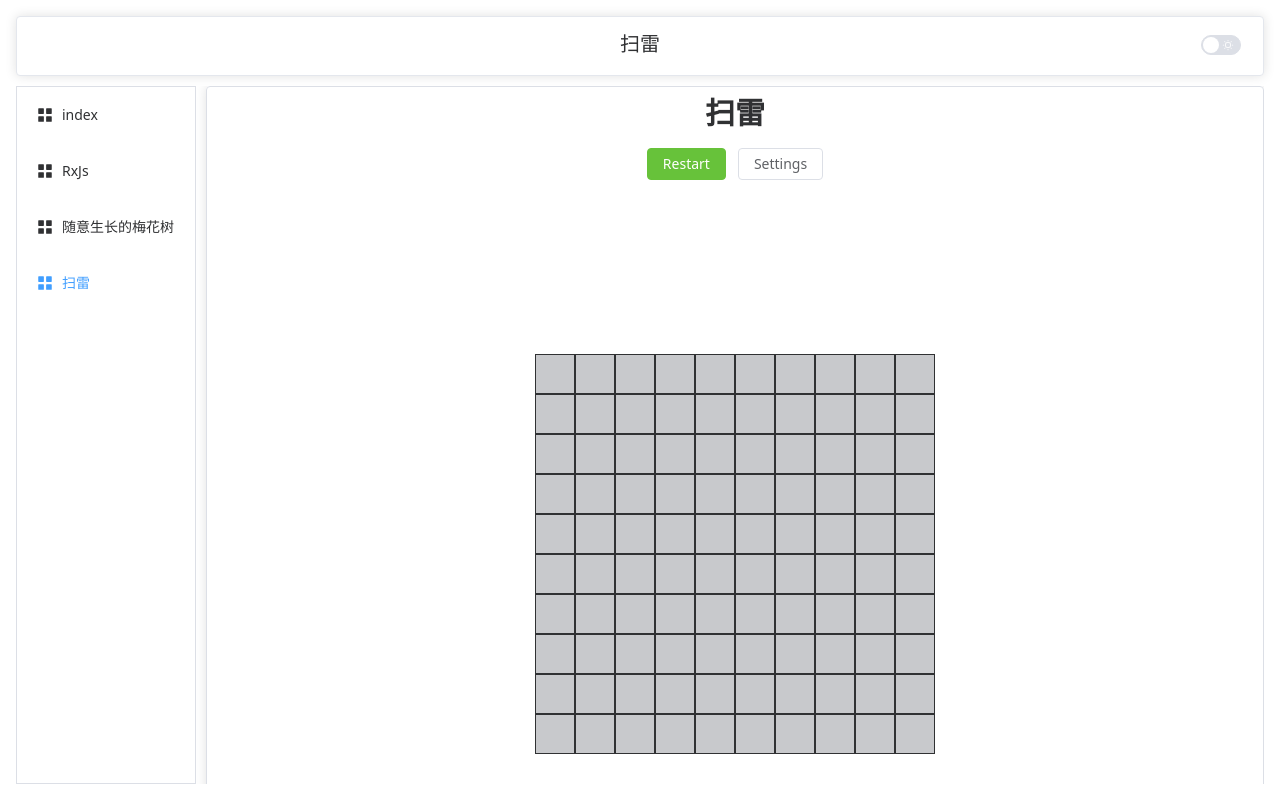
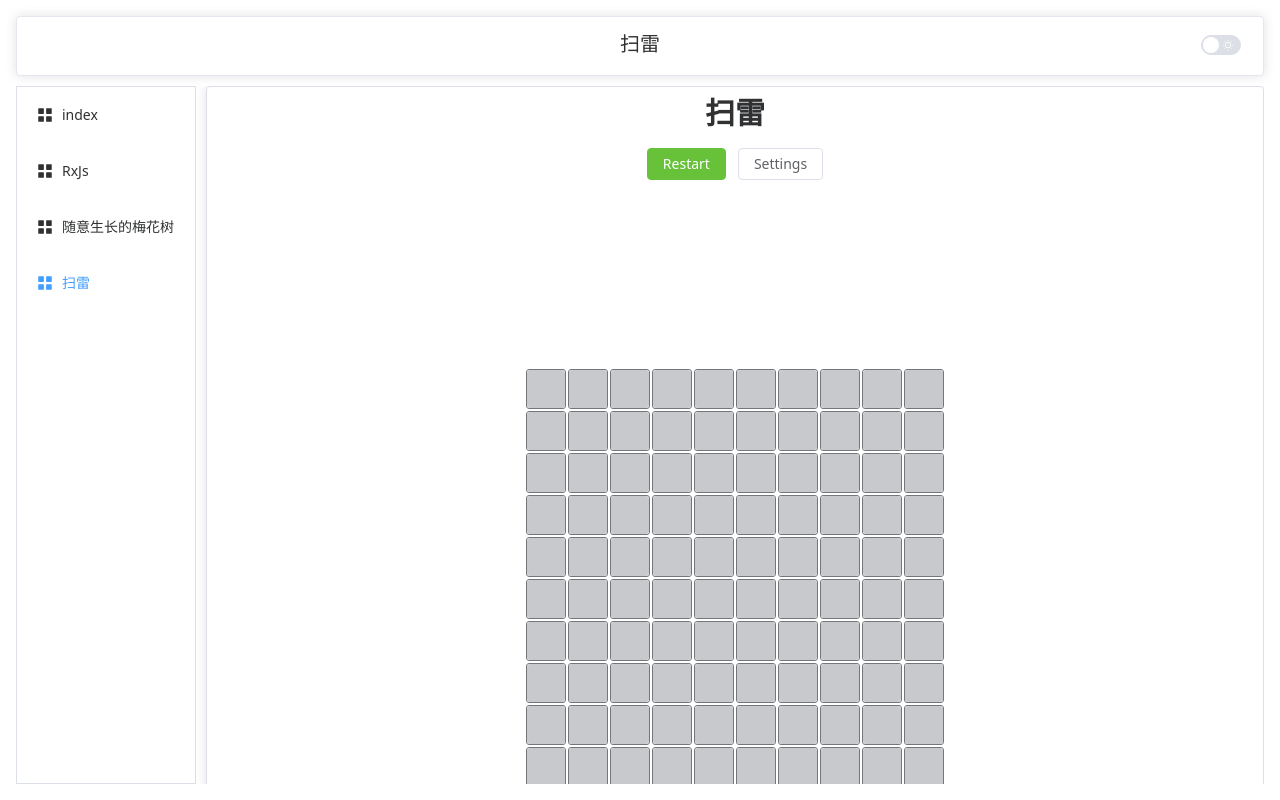
Before and after one commit to NobitaYuan/GoodDemo, a Vue app: page /#/minesweeper in a window 1280 px wide. Built offline with nearby package versions, Linux system fonts and the light colour scheme.

Commit message:
feat✨: 扫雷基本功能和ui的完善

```diff
--- a/src/views/minesweeper/index.vue
+++ b/src/views/minesweeper/index.vue
@@ -7,7 +7,7 @@ const isDev = false
 const WIDTH = 10
 const HEIGHT = 10
 // 每个格子生成雷的概率
-const mineProbability = 0.2
+const mineProbability = 0.3
 // 本次生成雷的数量
 let mineCount = 0
 // 是否开始游戏
@@ -20,9 +20,9 @@ interface BlockState {
     x: number // x坐标
     y: number // y坐标
     revealed: boolean// 是否被翻开
-    mine?: boolean // 是否是雷
+    mine: boolean // 是否是雷
     flagged: boolean // 是否被标记
-    adjacentMines: number // 周围雷的数量
+    adjacentMines: number   // 周围雷的数量
 }
 const state = ref<BlockState[][]>([[]])
 
@@ -31,7 +31,7 @@ const generateData = () => {
     state.value = []
     state.value = Array.from({ length: HEIGHT }, (_, y) =>
         Array.from({ length: WIDTH },
-            (_, x): BlockState => ({ x, y, revealed: false, flagged: false, adjacentMines: 0 })
+            (_, x): BlockState => ({ x, y, revealed: false, mine: false, flagged: false, adjacentMines: 0 })
         ))
 }
 
@@ -49,6 +49,9 @@ const generateMines = (initBlock: BlockState) => {
                 mineCount++
             }
         }
+    }
+    if (mineCount === 0) {
+        generateMines(initBlock)
     }
 }
 
@@ -112,8 +115,6 @@ const reveal = (block: BlockState) => {
         updateNumbers()
     }
 
-    if (block.flagged) return
-
     // 翻面
     block.revealed = true
 
@@ -126,18 +127,14 @@ const reveal = (block: BlockState) => {
     }
 
     revealSiblings(block)
+    checkGameStatus()
 }
 // 标记
 const flagFn = (block: BlockState) => {
-    block.flagged = true
-}
-
-// 开始
-const init = () => {
-    isStart = false
-    isGameOver = false
-    mineCount = 0
-    generateData()
+    if (isGameOver) return
+    if (block.revealed) return
+    block.flagged = !block.flagged
+    checkGameStatus()
 }
 
 // 将格子周围的格子都翻开
@@ -152,6 +149,29 @@ const revealSiblings = (block: BlockState) => {
         }
     }
 }
+// 检查是否胜利
+const checkGameStatus = () => {
+    const arr = state.value.flat().filter((block) => !block.mine)
+    // 非雷的是否都翻开
+    const isWin = arr.every((block) => block.revealed)
+    // 雷的是否都标记
+    const isWin2 = state.value.flat().filter((block) => block.mine).every((block) => block.flagged)
+    if (isWin || isWin2) {
+        isGameOver = true
+        alert('You Win')
+        revealAll()
+    }
+}
+
+
+// 开始
+const init = () => {
+    isStart = false
+    isGameOver = false
+    mineCount = 0
+    generateData()
+}
+
 
 onMounted(() => {
     init()
@@ -169,13 +189,18 @@ onMounted(() => {
         </div>
         <div class="content flex-1  flex items-center">
             <!-- {{ state }} -->
-            <div class="content_field">
-                <div class="row" v-for="(row, index) in state" :key="index">
+            <div class="content_field flex flex-col">
+                <div class="row flex" v-for="(row, index) in state" :key="index">
                     <div class="col" v-for="(block, idx) in row" :key="idx" @click="reveal(block)"
                         @contextmenu.prevent="flagFn(block)">
+
                         <!-- 未翻面 -->
-                        <template v-if="!block.revealed && !isDev">
-                            <div class="mask"> </div>
+                        <template v-if="!block.revealed">
+                            <div class="mask">
+                                <template v-if="isDev">
+                                    {{ block.mine ? '💣' : block.adjacentMines }}
+                                </template>
+                            </div>
                         </template>
                         <!-- 翻面 -->
                         <template v-else>
@@ -190,8 +215,6 @@ onMounted(() => {
             </div>
         </div>
         <div class="footer">
-            <div class="timer">00:00</div>
-            <div class="mines">10</div>
         </div>
     </div>
 </template>
@@ -205,13 +228,15 @@ onMounted(() => {
 
     .content {
         .content_field {
+            gap: 2px;
+
             .row {
-                display: flex;
+                gap: 2px;
 
                 .col {
                     width: 40px;
                     height: 40px;
-                    border: 1px solid;
+                    border: 0.2px solid var(--el-color-info-dark-2);
                     text-align: center;
                     display: flex;
                     align-items: center;
@@ -219,6 +244,7 @@ onMounted(() => {
                     cursor: pointer;
                     position: relative;
                     user-select: none;
+                    border-radius: 3px;
 
                     &:hover {
                         background-color: var(--el-color-info-light-7);
@@ -231,6 +257,7 @@ onMounted(() => {
                         align-items: center;
                         justify-content: center;
                         background-color: var(--el-color-info-light-5);
+                        border-radius: 3px;
 
                         &:hover {
                             background-color: var(--el-color-info-light-7);
```
